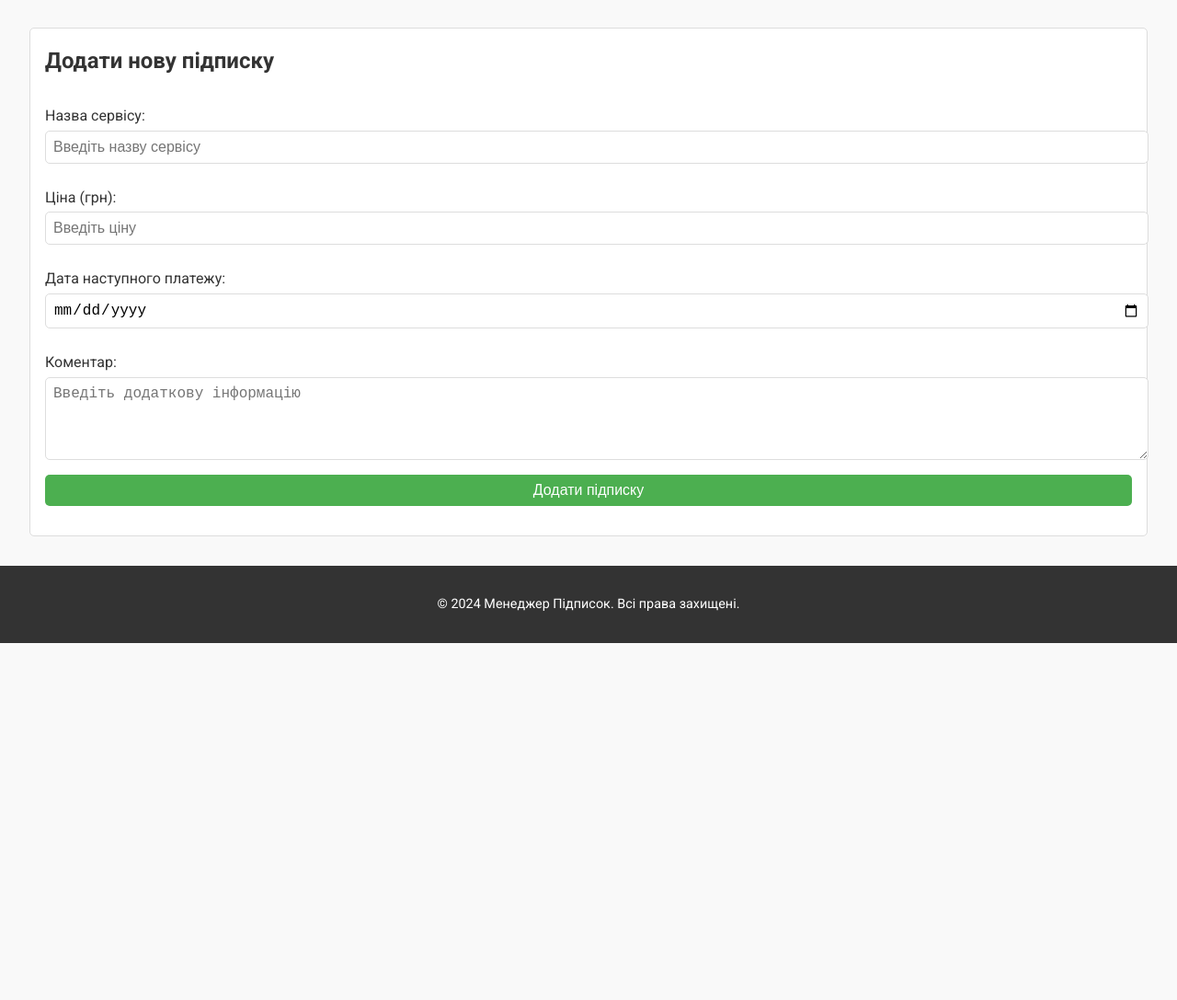
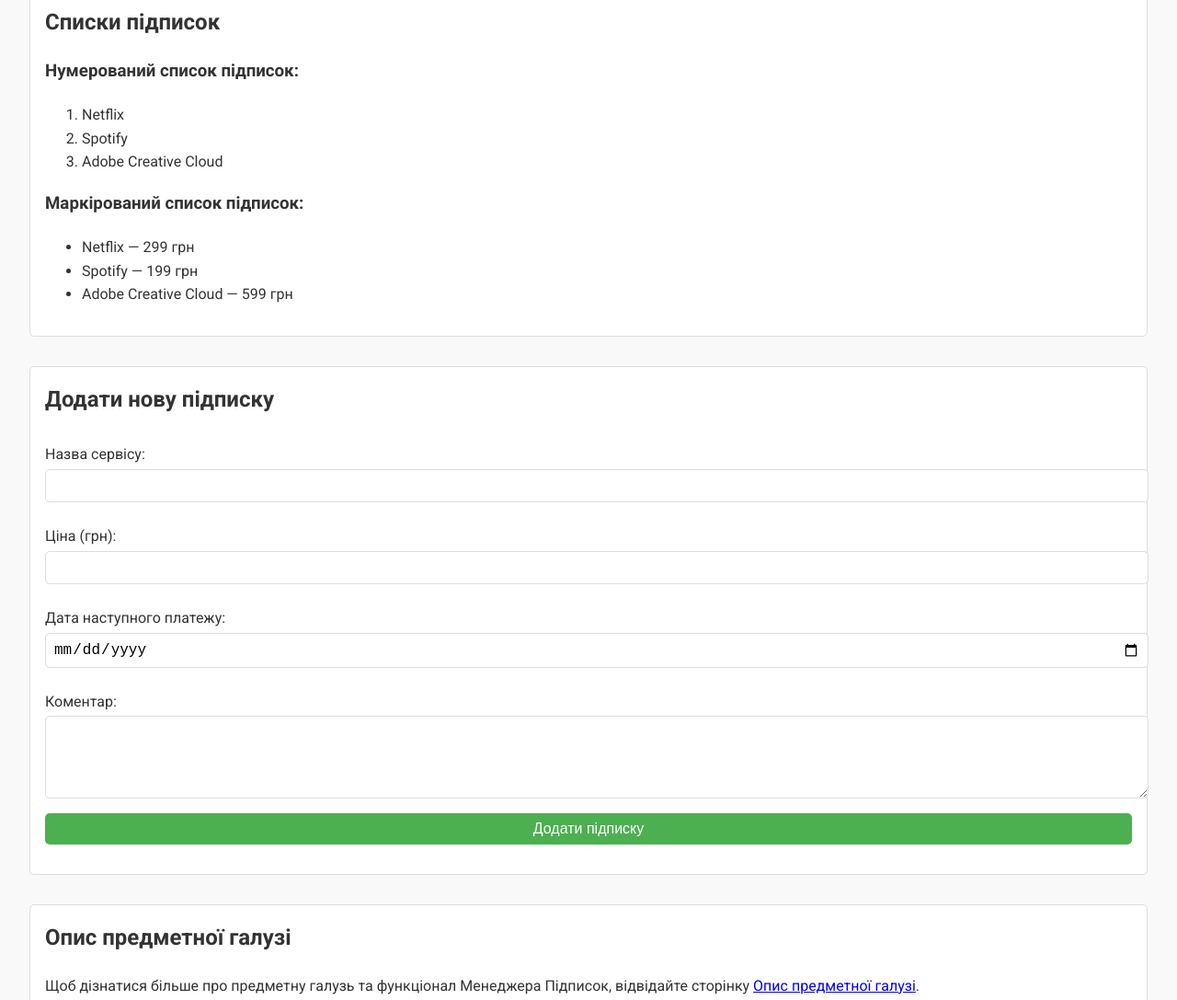
Before and after one commit to mokf/IC-32_Pylypenko_labwork_2, a plain HTML site: page index.html in a window 1280 px wide. Shown: the part 660-1747 px from the top of the page at 92% size. Before the commit the page ends 1359 px from the top, so only its background shows below. Drawn offline with Linux system fonts and the light colour scheme.

Commit message:
Update index.html

```diff
--- a/index.html
+++ b/index.html
@@ -25,10 +25,8 @@
     <img src="https://i.pinimg.com/736x/64/8d/aa/648daa4916cb73b0b7102f07628ce035.jpg" alt="Зображення підписок" style="width: 10%;">
 </section>
 
-
 <section>
     <h2>Таблиця підписок</h2>
-        <p>Нижче представлена таблиця ваших активних підписок:</p>
     <table>
         <tr>
             <th>Назва сервісу</th>
@@ -54,26 +52,51 @@
 </section>
 
 <section>
+    <h2>Списки підписок</h2>
+    <h3>Нумерований список підписок:</h3>
+    <ol>
+        <li>Netflix</li>
+        <li>Spotify</li>
+        <li>Adobe Creative Cloud</li>
+    </ol>
+
+    <h3>Маркірований список підписок:</h3>
+    <ul>
+        <li>Netflix — 299 грн</li>
+        <li>Spotify — 199 грн</li>
+        <li>Adobe Creative Cloud — 599 грн</li>
+    </ul>
+</section>
+
+<section>
     <h2>Додати нову підписку</h2>
     <form action="#">
         <label for="service-name">Назва сервісу:</label>
-            <input type="text" id="service-name" name="service-name" placeholder="Введіть назву сервісу" required>
+        <input type="text" id="service-name" name="service-name" required>
 
         <label for="price">Ціна (грн):</label>
-            <input type="number" id="price" name="price" placeholder="Введіть ціну" required>
+        <input type="number" id="price" name="price" required>
 
         <label for="payment-date">Дата наступного платежу:</label>
         <input type="date" id="payment-date" name="payment-date" required>
 
         <label for="notes">Коментар:</label>
-            <textarea id="notes" name="notes" placeholder="Введіть додаткову інформацію" rows="4"></textarea>
+        <textarea id="notes" name="notes" rows="4"></textarea>
 
         <button type="submit">Додати підписку</button>
     </form>
 </section>
 
+<section>
+    <h2>Опис предметної галузі</h2>
+    <p>Щоб дізнатися більше про предметну галузь та функціонал Менеджера Підписок, відвідайте сторінку <a href="index.html">Опис предметної галузі</a>.</p>
+</section>
+
+</main>
+
 <footer>
     <p>&copy; 2024 Менеджер Підписок. Всі права захищені.</p>
 </footer>
+
 </body>
 </html>
```
Lines whose indentation alone changed are shown as unchanged.
